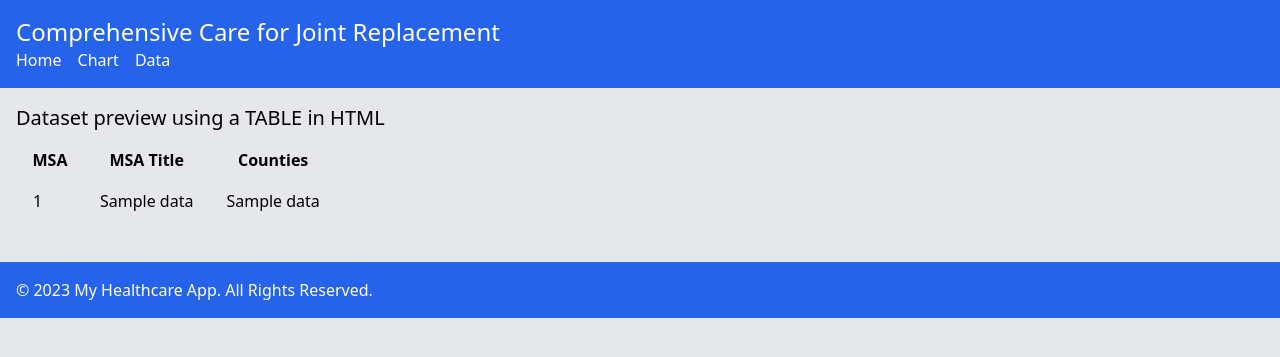
After one commit to chebbin/azure_flask_deployment, a Flask app: template templates/data.html in a window 1280 px wide. The commit adds this page. Shown: the top 357 px of the page. Run offline with Flask 3, Linux system fonts and the light colour scheme; the template is opened without the code that fills it: most values are stand-ins (such as "Sample title", 1, 10 or a date in 2020); parts of the project's set-up code (start-up, migrations or seed data) failed here and were passed over.

Commit message:
first attempt at second homework

```diff
--- a/app2.py
+++ b/app2.py
@@ -3,11 +3,15 @@ import pandas as pd
 
 app = Flask(__name__)
 
-
 @app.route('/')
-def mainpage():
+def index():
     return render_template('base.html')
 
+df = pd.read_csv ('/home/chevi_ebbin/azure_flask_deployment/ComprehensiveJR.csv')
+@app.route('/data')
+def data(data = df):
+    data = data.sample(15)
+    return render_template('base.html', data = data)
 
 @app.route('/chart')
 def chartpage():
--- a/templates/base.html
+++ b/templates/base.html
@@ -18,6 +18,8 @@
             <ul class="flex space-x-4">
                 <li><a href="/" class="hover:underline">Home</a></li>
                 <li><a href="chart" class="hover:underline">Chart</a></li>
+                <li><a href="data" class="hover:underline">Data</a></li>
+
 
 
 
--- /dev/null
+++ b/templates/data.html
@@ -0,0 +1,27 @@
+{% extends "base.html" %}
+
+{% block content %}
+
+    <section>
+        <h2 class="text-xl mb-2"> Dataset preview using a TABLE in HTML</h2>
+        <table class="table-auto">
+            <thead>
+                <tr>
+                    <th class="px-4 py-2">MSA</th>
+                    <th class="px-4 py-2">MSA Title</th>
+                    <th class="px-4 py-2">Counties</th>
+                </tr>
+            </thead>
+            <tbody>
+                {% for data in data.sample %}
+                <tr>
+                    <td class="border px-4 py-2">{{ data[0] }}</td>
+                    <td class="border px-4 py-2">{{ data[1] }}</td>
+                    <td class="border px-4 py-2">{{ data[2] }}</td>
+                </tr>
+                {% endfor %}
+            </tbody>
+        </table>
+    </section>
+
+{% endblock %}
```
